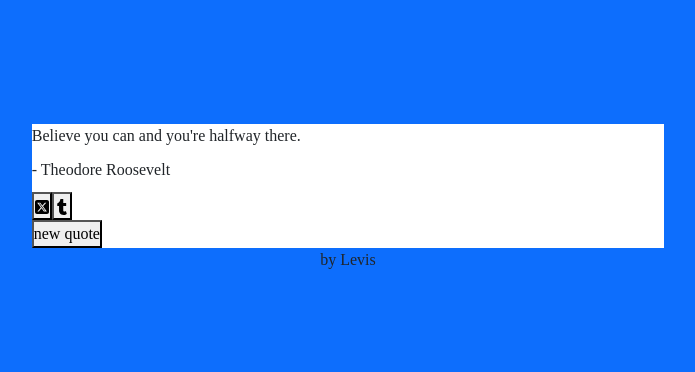
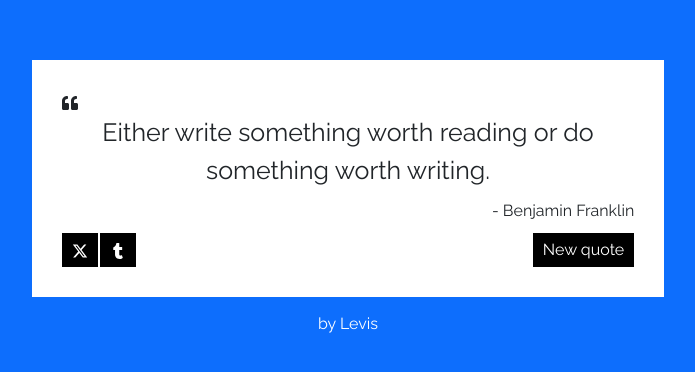
Before and after one commit to Levis155/bootstrap-random-quote-machine, a React (Vite) app: page / in a window 1280 px wide. Shown: the part 202-574 px from the top of the page, without its empty margins (292-987 px from the left). Built offline with nearby package versions, Linux system fonts and the light colour scheme.

Commit message:
style the page

```diff
--- a/index.html
+++ b/index.html
@@ -9,6 +9,12 @@
       integrity="sha384-SgOJa3DmI69IUzQ2PVdRZhwQ+dy64/BUtbMJw1MZ8t5HZApcHrRKUc4W0kG879m7"
       crossorigin="anonymous"
     />
+    <link rel="preconnect" href="https://fonts.googleapis.com" />
+    <link rel="preconnect" href="https://fonts.gstatic.com" crossorigin />
+    <link
+      href="https://fonts.googleapis.com/css2?family=Raleway:ital,wght@0,100..900;1,100..900&display=swap"
+      rel="stylesheet"
+    />
     <meta name="viewport" content="width=device-width, initial-scale=1.0" />
     <title>Vite + React + TS</title>
   </head>
--- /dev/null
+++ b/src/App.css
@@ -0,0 +1,6 @@
+.cta-btn {
+    color: white;
+    background-color: black;
+    padding: .5rem 1rem;
+    border: none;
+}
--- a/src/App.tsx
+++ b/src/App.tsx
@@ -1,26 +1,37 @@
-import { FaSquareXTwitter } from "react-icons/fa6";
+import { FaXTwitter } from "react-icons/fa6";
 import { FaTumblr } from "react-icons/fa";
+import { FaQuoteLeft } from "react-icons/fa";
+import "./App.css"
 
 function App() {
   return (
     <div className="container-fluid bg-primary min-vh-100 d-flex flex-column justify-content-center align-items-center">
-      <div className="bg-white w-50">
-        <p>Believe you can and you're halfway there.</p>
-        <p>- Theodore Roosevelt</p>
+      <div className="bg-white w-50 p-5">
         <div>
-          <div>
-            <button><FaSquareXTwitter /></button>
-            <button><FaTumblr /></button>
+          <FaQuoteLeft />
+          <p className="text-center fs-1 d-flex align-items-center gap-3">
+            Either write something worth reading or do something worth writing.
+          </p>
+        </div>
+        <p className="text-end">- Benjamin Franklin</p>
+        <div className="d-flex justify-content-between">
+          <div className="d-flex gap-1">
+            <a className="cta-btn" href="#" target="_blank">
+              <FaXTwitter />
+            </a>
+            <a className="cta-btn" href="#" target="_blank">
+              <FaTumblr />
+            </a>
           </div>
           <div>
-            <button>new quote</button>
+            <button className="cta-btn">New quote</button>
           </div>
         </div>
       </div>
 
-      <span>by Levis</span>
+      <span className="mt-4 text-white">by Levis</span>
     </div>
-  )
+  );
 }
 
-export default App
+export default App;
--- a/src/index.css
+++ b/src/index.css
@@ -1,4 +1,7 @@
-  * {
+:root {
+    --primary-font: "Raleway", sans-serif;
+  }
+* {
     margin: 0;
     padding: 0;
     box-sizing: border-box;
@@ -11,5 +14,4 @@
   body {
     font-size: 1.6rem;
     font-family: var(--primary-font);
-    background-color: var(--black-light);
   }
```
